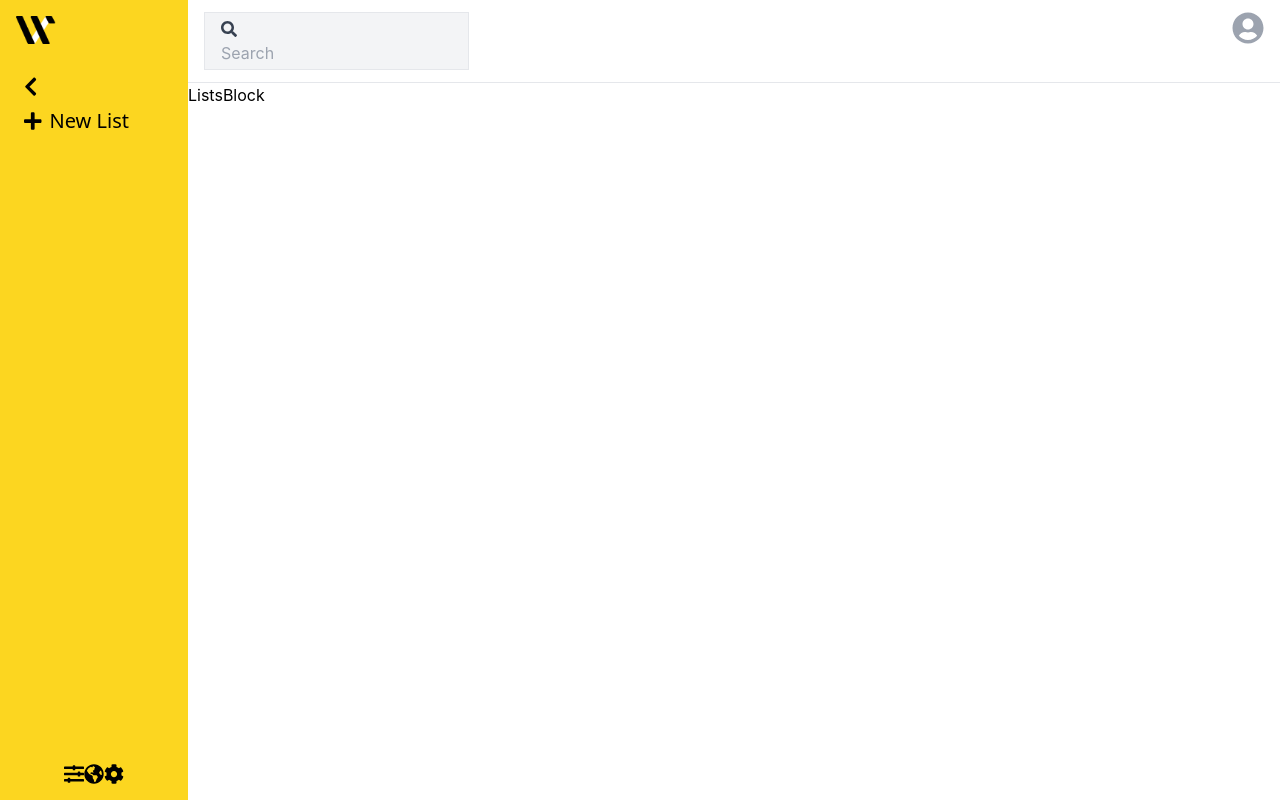
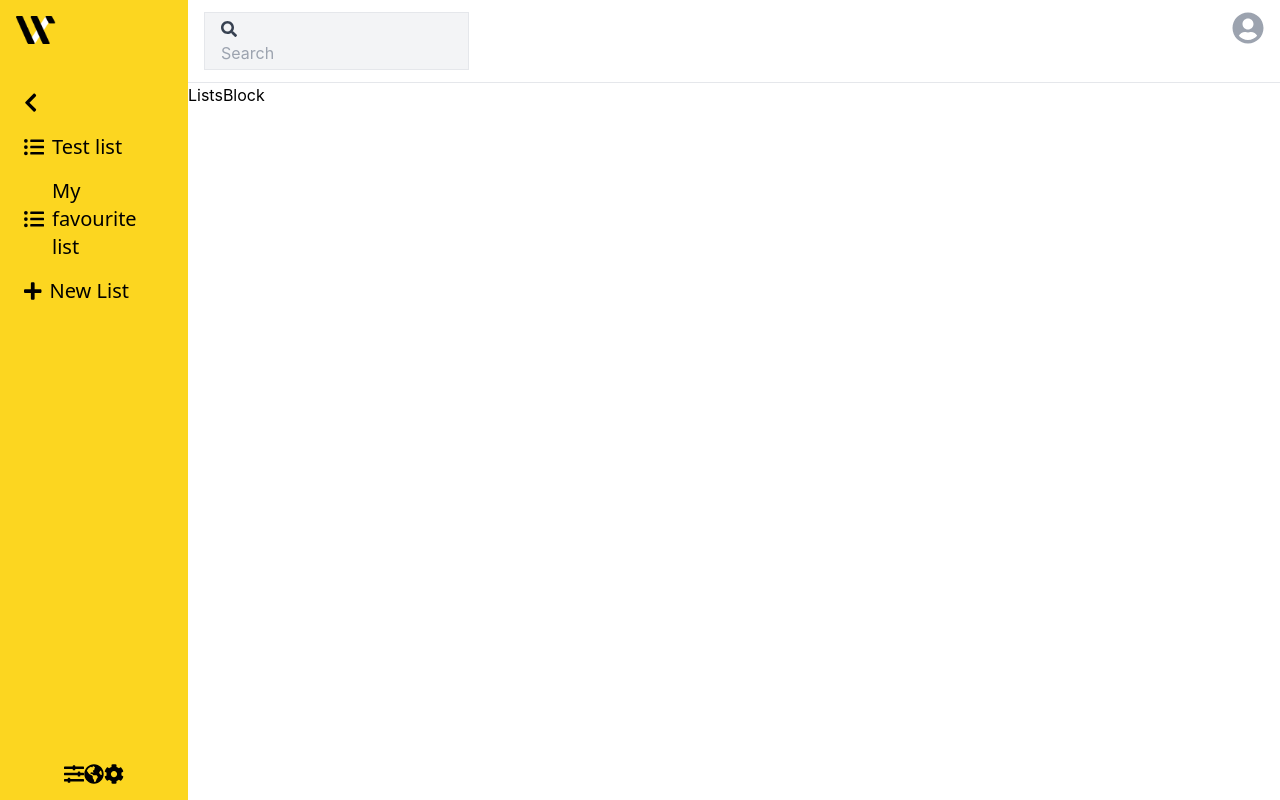
Before and after one commit to actpohabtNS/hackademy-exam, a Next.js app in the folder frontend/: page / in a window 1280 px wide. Built offline with nearby package versions, Linux system fonts and the light colour scheme.

Commit message:
[Fea] link head reducer, context

```diff
--- a/frontend/components/AddList.tsx
+++ b/frontend/components/AddList.tsx
@@ -1,20 +1,37 @@
-import { useState } from 'react'
+import { FocusEvent, useContext, useState } from 'react'
 import { FontAwesomeIcon } from '@fortawesome/react-fontawesome'
 import { faPlus } from '@fortawesome/free-solid-svg-icons'
+import { ListHeadsContext } from '../context/listHeadsContext'
 
 type Props = {
   className?: string,
 }
 
+const defaultListName = "New List";
+
 const AddList = ({ className } : Props) => {
-  const [name, setName] = useState("New List")
-  const [isActive, setActive] = useState(false)
+  const [name, setName] = useState(defaultListName);
+  const [isActive, setActive] = useState(false);
+  const { state, dispatch } = useContext(ListHeadsContext);
+
+  const handleBlur = (e: FocusEvent<HTMLDivElement, Element>) => {
+    if (!e.currentTarget.contains(e.relatedTarget)) {
+      setActive(false);
+      setName("New List")
+    }
+  }
+
+  const handleAddClick = () => {
+    dispatch({ type: "add", newListHead: { name, id: state.listHeads.length } });
+    setActive(false);
+    setName(defaultListName);
+  }
 
   return (
     <div
       className={`${isActive ? "bg-gray-100 text-gray-700" : "hover:bg-yellow-200"} w-full flex px-2 py-0.5 text-xl font-ns focus:outline-none cursor-pointer ${className}`}
       onFocus={() => setActive(true)}
-      onBlur={() => {setActive(false); setName("New List")}}
+      onBlur={(e) => handleBlur(e)}
       tabIndex={-1}
     >
       <FontAwesomeIcon
@@ -34,6 +51,7 @@ const AddList = ({ className } : Props) => {
         isActive &&
         <button
           className="text-yellow-350 border-0 ml-2 hover:outline-none hover:text-yellow-500"
+          onClick={handleAddClick}
         >
           Add
         </button>
--- /dev/null
+++ b/frontend/components/ListHead.tsx
@@ -0,0 +1,46 @@
+import { useContext, useState } from 'react'
+import { FontAwesomeIcon } from '@fortawesome/react-fontawesome'
+import { faListUl, faTrashAlt } from '@fortawesome/free-solid-svg-icons'
+import { ListHeadsContext } from '../context/listHeadsContext'
+
+type Props = {
+  className?: string,
+  listName: string,
+  listId: number,
+}
+
+const ListHead = ({ className, listName, listId } : Props) => {
+  const [isHovered, setHovered] = useState(false);
+  const { dispatch } = useContext(ListHeadsContext);
+
+  return (
+    <div
+      className={`text-black w-full flex px-2 py-0.5 text-xl font-ns focus:outline-none cursor-pointer hover:bg-yellow-100 ${className}`}
+      onMouseEnter={() => setHovered(true)}
+      onMouseLeave={() => setHovered(false)}
+    >
+      <FontAwesomeIcon
+        icon={faListUl}
+        size="lg"
+        className="text-xl text-black mr-2 self-center"
+      />
+
+      <span className="inline-block flex-1">
+        {listName}
+      </span>
+
+      {
+        isHovered &&
+        <FontAwesomeIcon
+          icon={faTrashAlt}
+          size="lg"
+          className="text-xl text-gray-600 mr-2 self-center hover:text-red-500"
+          onClick={() => dispatch({type: "delete", listHeadId: listId})}
+        />
+      }
+
+    </div>
+  )
+}
+
+export default ListHead;
--- a/frontend/components/Sidebar.tsx
+++ b/frontend/components/Sidebar.tsx
@@ -1,24 +1,40 @@
+import { useContext } from "react";
 import Image from "next/image";
 import { FontAwesomeIcon } from '@fortawesome/react-fontawesome'
 import { faChevronLeft } from '@fortawesome/free-solid-svg-icons'
 import AddList from "./AddList";
 import SidebarBottom from "./SidebarBottom";
+import { ListHeadsContext } from "../context/listHeadsContext";
+import ListHead from "./ListHead";
 
 const Sidebar = () => {
+  const { state } = useContext(ListHeadsContext);
+
   return (
-    <div className="w-2/12 h-screen p-4 bg-yellow-350 flex flex-col items-start relative">
+    <div className="w-2/12 h-screen p-4 bg-yellow-350 flex flex-col items-start relative gap-y-3">
       <Image
         src="/img/logo-white.png"
         alt="openware logo"
         width={40}
         height={28}
       />
-      <FontAwesomeIcon
-        icon={faChevronLeft}
-        size="lg"
-        className="mt-8 ml-2"
-      />
-      <AddList className="mt-2" />
+      <div className="py-1">
+        <FontAwesomeIcon
+          icon={faChevronLeft}
+          size="lg"
+          className="mt-8 ml-2"
+        />
+      </div>
+
+      {
+        state.listHeads.map(listHead => <ListHead
+          listName={listHead.name}
+          listId={listHead.id}
+          key={listHead.id}
+        />)
+      }
+
+      <AddList />
 
       <SidebarBottom className="px-12 text-xl mt-auto" />
     </div>
--- /dev/null
+++ b/frontend/context/listHeadsContext.tsx
@@ -0,0 +1,16 @@
+import { createContext, useReducer } from "react";
+import { listHeadsInitState, listHeadsReducer, listHeadsState_T } from "../reducer/listReducers";
+
+export const ListHeadsContext = createContext<
+                                  {state: listHeadsState_T, dispatch: React.Dispatch<any>}
+                                >({ state: listHeadsInitState, dispatch: () => null });
+
+export const ListsHeadsWrapper : React.FC<{}> = ({ children }) => {
+  const [state, dispatch] = useReducer<typeof listHeadsReducer>(listHeadsReducer, listHeadsInitState);
+
+  return (
+    <ListHeadsContext.Provider value={{ state, dispatch }}>
+      {children}
+    </ListHeadsContext.Provider>
+  )
+}
--- a/frontend/pages/_app.tsx
+++ b/frontend/pages/_app.tsx
@@ -1,7 +1,12 @@
 import '../styles/globals.css'
 import type { AppProps } from 'next/app'
+import { ListsHeadsWrapper } from '../context/listHeadsContext'
 
 function MyApp({ Component, pageProps }: AppProps) {
-  return <Component {...pageProps} />
+  return (
+    <ListsHeadsWrapper>
+      <Component {...pageProps} />
+    </ListsHeadsWrapper>
+  )
 }
 export default MyApp
--- /dev/null
+++ b/frontend/pages/api/taskTypes.ts
@@ -0,0 +1,17 @@
+export type task_T = {
+  name: string,
+  createdAt: Date,
+  description: string,
+}
+
+export type listHead_T = {
+  name: string,
+  id: number,
+}
+
+export type list_T = {
+  name: string,
+  id: Number,
+  tasks: Array<task_T>,
+  completed: Array<task_T>,
+}
--- a/frontend/pages/index.tsx
+++ b/frontend/pages/index.tsx
@@ -1,9 +1,9 @@
 import type { NextPage } from 'next'
-import styles from '../styles/Home.module.css'
 import Sidebar from '../components/Sidebar'
 import ListsBlock from '../components/ListsBlock'
 
 const Home: NextPage = () => {
+
   return (
     <div className="flex">
       <Sidebar />
--- /dev/null
+++ b/frontend/reducer/listReducers.ts
@@ -0,0 +1,41 @@
+import { listHead_T, list_T, task_T } from '../pages/api/taskTypes'
+
+export type listHeadsState_T = {
+  listHeads: listHead_T[],
+}
+
+type listHeadsAction_T =
+  | { type: "add", newListHead: listHead_T }
+  | { type: "rename", updatedListHead: listHead_T }
+  | { type: "delete", listHeadId: number }
+
+
+//ONLY FOR TESTING
+const listHeads = [
+  {
+    name: "Test list",
+    id: 0
+  },
+  {
+    name: "My favourite list",
+    id: 1
+  }
+]
+
+export const listHeadsInitState = {
+  listHeads: listHeads //[]
+};
+
+export const listHeadsReducer = (state: listHeadsState_T, action : listHeadsAction_T) : listHeadsState_T => {
+  switch(action.type) {
+    case 'add':
+      return { listHeads: [ ...state.listHeads, action.newListHead ] };
+    case 'rename':
+      return { listHeads: state.listHeads.map((listHead) => listHead.id === action.updatedListHead.id ? action.updatedListHead : listHead) };
+    case 'delete':
+      return { listHeads: state.listHeads.filter((listHead) => listHead.id !== action.listHeadId) };
+    default:
+      console.log(action);
+      throw new Error('Unknown action type.');
+  }
+}
```
